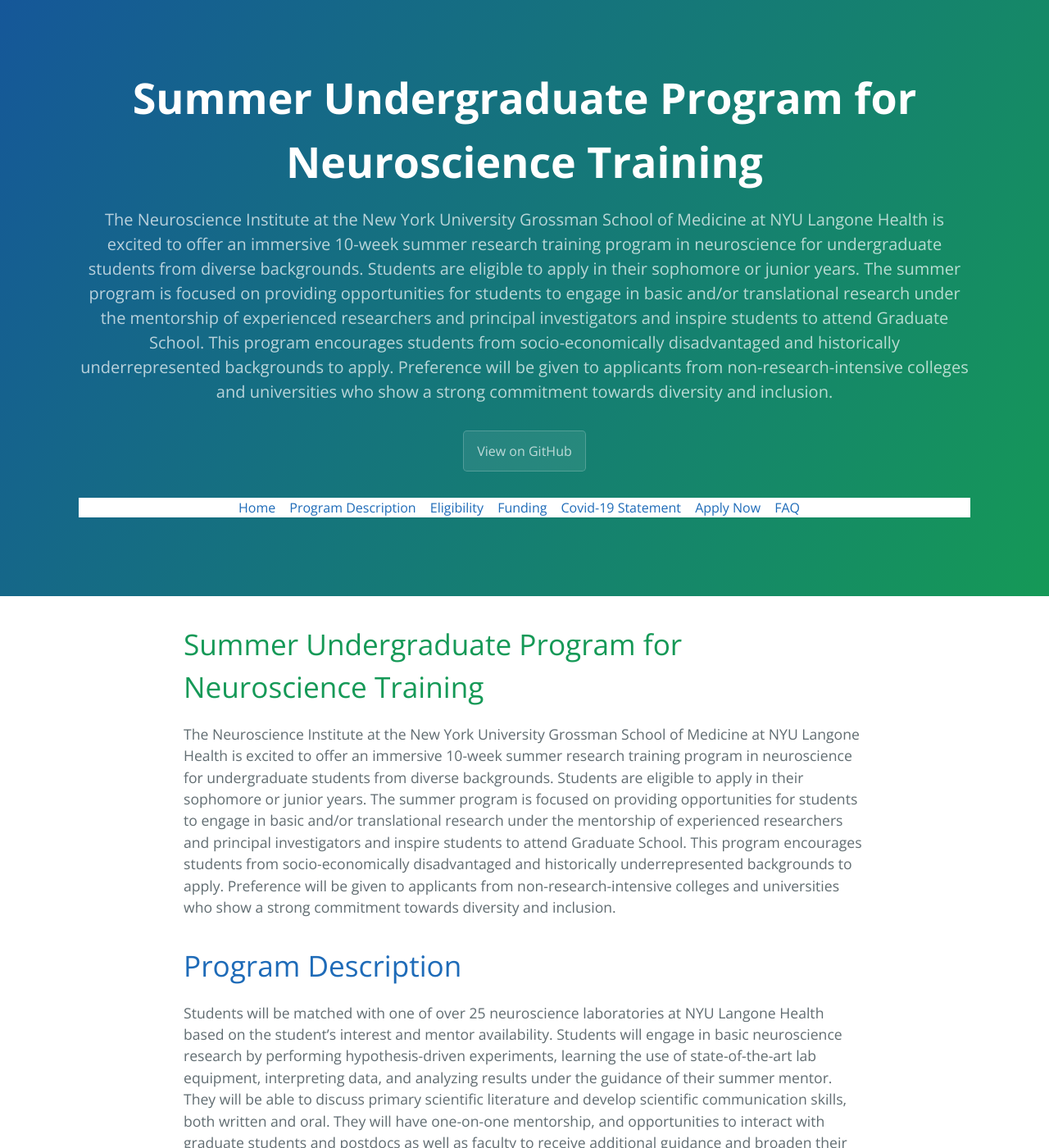
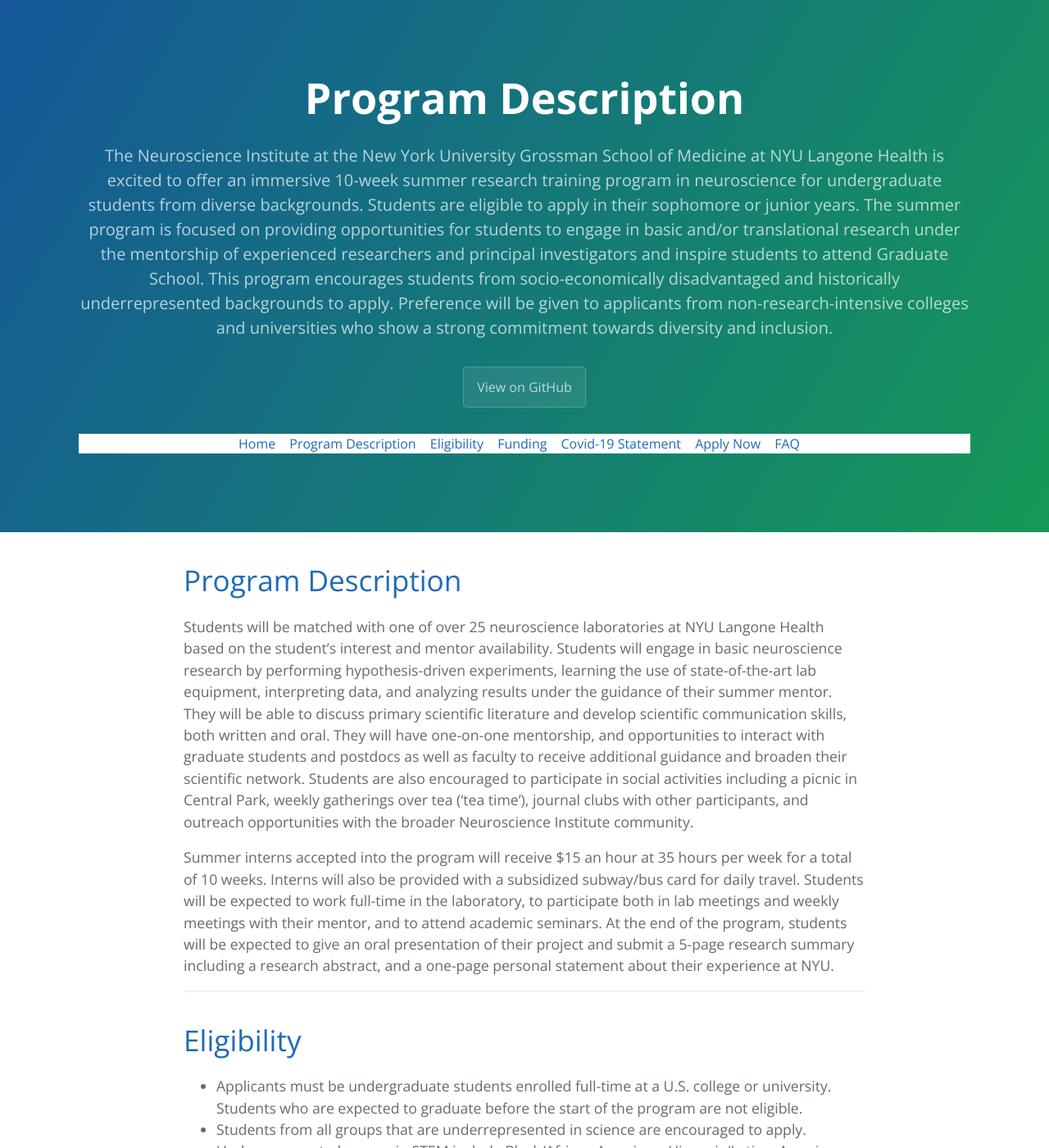
Before and after one commit to NICDIundergrad/SummerUndergradProgramWeb, a Jekyll site: the page built from index.md, in a window 1280 px wide and 1400 px high. Shown: the whole window at 82% size. Built offline with Jekyll 4.4.1, drawn with Linux system fonts in a browser that asks for light colours; our own code applies the rules of GitHub Pages for plain Markdown files.

Commit message:
Update index.md

```diff
--- a/index.md
+++ b/index.md
@@ -1,6 +1,3 @@
-# Summer Undergraduate Program for Neuroscience Training
-
-The Neuroscience Institute at the New York University Grossman School of Medicine at NYU Langone Health is excited to offer an immersive 10-week summer research training program in neuroscience for undergraduate students from diverse backgrounds. Students are eligible to apply in their sophomore or junior years. The summer program is focused on providing opportunities for students to engage in basic and/or translational research under the mentorship of experienced researchers and principal investigators and inspire students to attend Graduate School. This program encourages students from socio-economically disadvantaged and historically underrepresented backgrounds to apply. Preference will be given to applicants from non-research-intensive colleges and universities who show a strong commitment towards diversity and inclusion.
 
 # [Program Description](#program-description)
 
```
